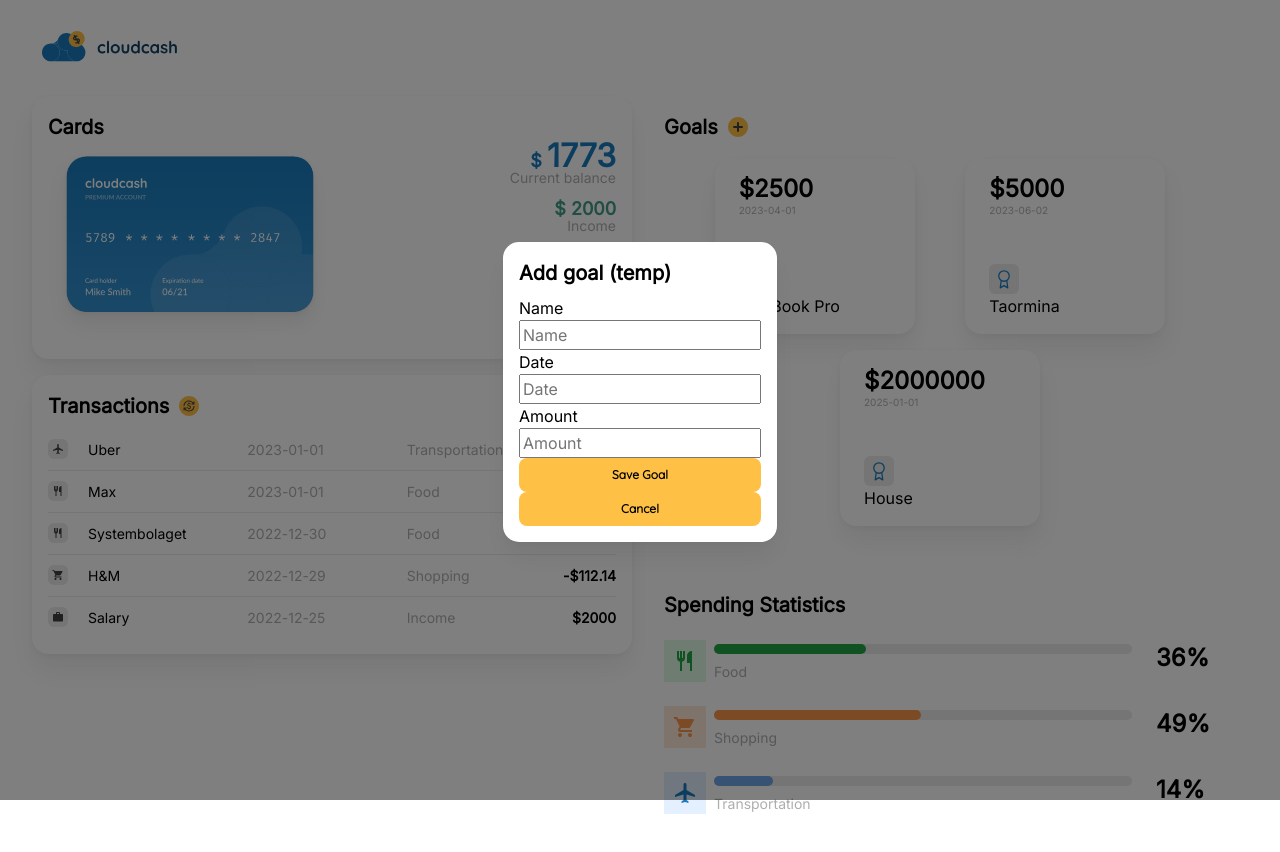
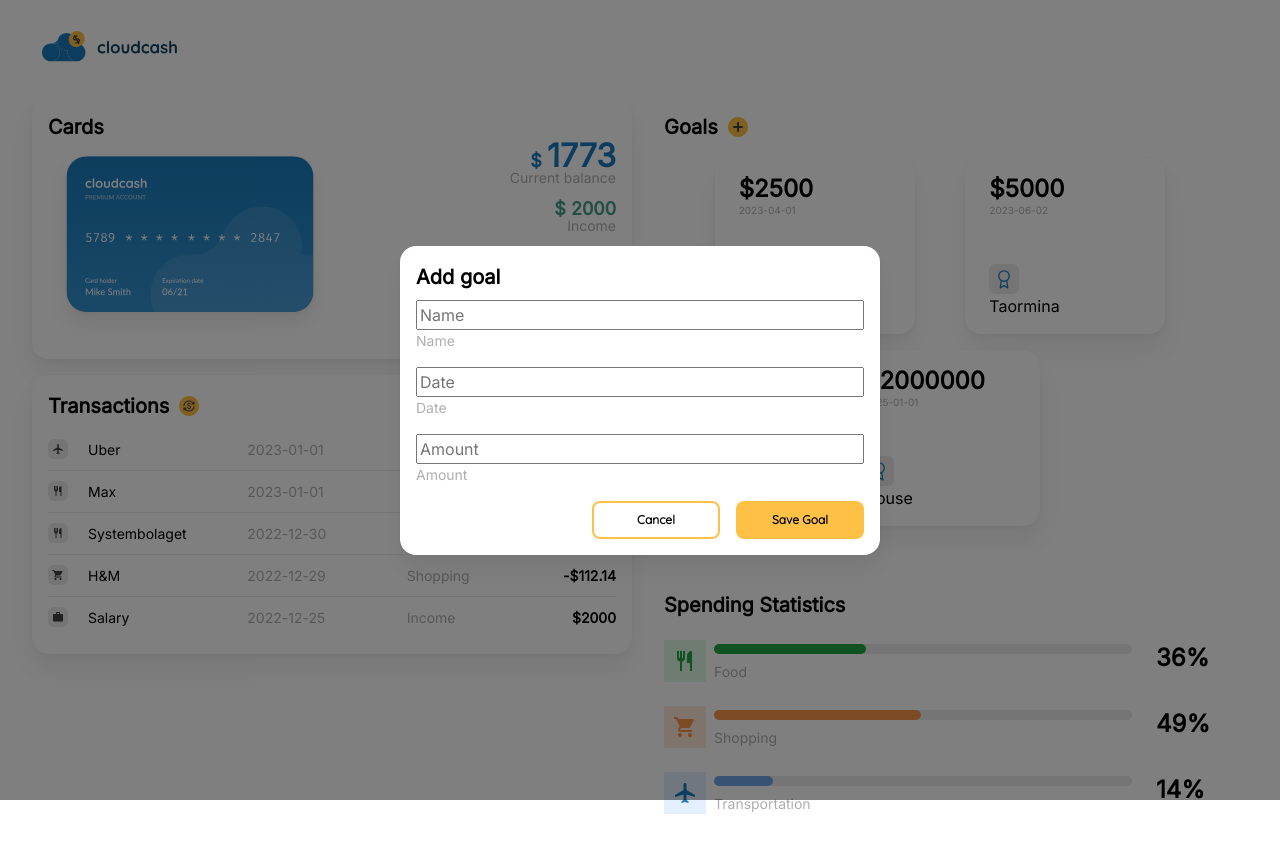
Before and after one commit to annabohlin1997/financial-dashboard, a React (Create React App) app: page / in a window 1280 px wide. Both pictures are taken after a click on the button 737 px from the left and 127 px from the top of the page. Shown: the top 852 px of the page. Built offline with nearby package versions, Linux system fonts and the light colour scheme.

Commit message:
Add goal: basic styling

```diff
--- a/src/App.js
+++ b/src/App.js
@@ -88,7 +88,7 @@ function App() {
       </div>
       {addGoalsVisible && (
         <ModalWrapper closeCb={hideAddGoals}>
-          <ModuleWrapper title="Add goal (temp)">
+          <ModuleWrapper title="Add goal">
             <AddGoal addGoalCb={addGoal} closeCb={hideAddGoals} />
           </ModuleWrapper>
         </ModalWrapper>
--- a/src/components/AddGoal.js
+++ b/src/components/AddGoal.js
@@ -21,34 +21,50 @@ const AddGoal = ({ addGoalCb, closeCb }) => {
   return (
     <div className="add-goal">
       <form className="add-goal-form" onSubmit={onSubmit}>
-        <label htmlFor="name">Name</label>
+        <div className="add-goal-form-input-with-label-wrapper">
           <input
             id="name"
             type="text"
+            required
             placeholder="Name"
             value={name}
             onChange={(e) => setName(e.target.value)}
           />
-        <label htmlFor="date">Date</label>
+          <label className="add-goal-form-label" htmlFor="name">
+            Name
+          </label>
+        </div>
+        <div className="add-goal-form-input-with-label-wrapper">
           <input
             id="date"
             type="text"
+            required
             placeholder="Date"
             value={date}
             onChange={(e) => setDate(e.target.value)}
           />
-        <label htmlFor="amount">Amount</label>
+          <label className="add-goal-form-label" htmlFor="date">
+            Date
+          </label>
+        </div>
+        <div className="add-goal-form-input-with-label-wrapper">
           <input
             id="amount"
-          type="text"
+            type="number"
+            step="10"
+            required
             placeholder="Amount"
             value={amount}
             onChange={(e) => setAmount(e.target.value)}
           />
-
-        <Button type="submit" label="Save Goal" />
-        {/* <input type="submit" value="Save Goal" /> */}
-        <Button onClick={onClose} label="Cancel" />
+          <label className="add-goal-form-label" htmlFor="amount">
+            Amount
+          </label>
+        </div>
+        <div className="add-goal-form-input-buttons-wrapper">
+          <Button label="Cancel" variant="secondary" onClick={onClose} />
+          <Button label="Save Goal" type="submit" />
+        </div>
       </form>
     </div>
   );
--- a/src/components/Button.js
+++ b/src/components/Button.js
@@ -1,10 +1,8 @@
 import "../styles/Button.css";
 
-const Button = ({ onClick, label, className, type }) => {
-  console.log(type);
-  className = `button ${className}`;
-
-  let returnComponent;
+const Button = ({ onClick, label, className, type, variant }) => {
+  const variantClass = variant === "secondary" ? "button--secondary" : "";
+  className = `button ${variantClass} ${className}`;
 
   if (type === "submit") {
     return <input className={className} type="submit" value={label} />;
@@ -18,6 +16,9 @@ const Button = ({ onClick, label, className, type }) => {
   }
 };
 
-Button.defaultProps = { type: "default" };
+Button.defaultProps = {
+  type: "default",
+  variant: "primary",
+};
 
 export default Button;
--- a/src/styles/AddGoal.css
+++ b/src/styles/AddGoal.css
@@ -1,7 +1,32 @@
 .add-goal {
+  max-width: 600px;
 }
 
 .add-goal-form {
   display: flex;
   flex-direction: column;
 }
+
+.add-goal-form-input-with-label-wrapper {
+  display: flex;
+  flex-direction: column;
+  margin-bottom: 16px;
+}
+
+.add-goal-form-input-buttons-wrapper {
+  display: flex;
+  flex-direction: row;
+  justify-content: end;
+  gap: 16px;
+  /* margin-bottom: 16px; */
+}
+
+.add-goal-form-input-buttons-wrapper > * {
+  width: 100%;
+  max-width: 8rem;
+}
+
+.add-goal-form-label {
+  font-size: 0.875rem;
+  color: var(--color-gray);
+}
--- a/src/styles/Button.css
+++ b/src/styles/Button.css
@@ -17,3 +17,13 @@
   filter: brightness(0.8);
   /* text-decoration: underline; */
 }
+
+.button--secondary {
+  border: 2px solid var(--color-ui-highlight);
+  /* color: var(--color-ui-highlight); */
+  background: none;
+}
+
+.button--secondary:hover {
+  background-color: var(--color-ui-highlight);
+}
--- a/src/styles/ModalWrapper.css
+++ b/src/styles/ModalWrapper.css
@@ -10,3 +10,9 @@
   align-items: center;
   justify-content: center;
 }
+
+.modal-wrapper > * {
+  width: 100%;
+  max-width: 480px;
+  margin: 16px;
+}
```
Lines whose indentation alone changed are shown as unchanged.
